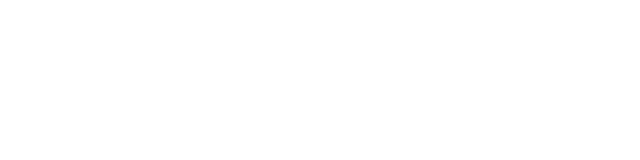
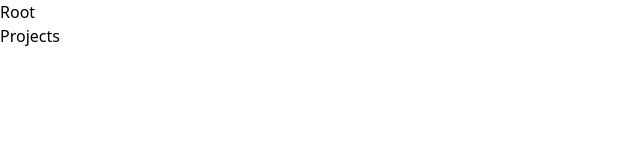
Before and after one commit to marbaez1714/rai-barnard-portfolio, a React (Vite) app: page /projects in a window 1280 px wide. Shown: the top 160 px of the page, without its empty margins (0-640 px from the left). Built offline with nearby package versions, Linux system fonts and the light colour scheme.

Commit message:
added basic routing

```diff
--- a/package.json
+++ b/package.json
@@ -11,7 +11,8 @@
   },
   "dependencies": {
     "react": "^18.2.0",
-    "react-dom": "^18.2.0"
+    "react-dom": "^18.2.0",
+    "react-router-dom": "^6.21.3"
   },
   "devDependencies": {
     "@types/react": "^18.2.43",
--- a/src/App.tsx
+++ b/src/App.tsx
@@ -1,5 +1,20 @@
+import { RouterProvider, createBrowserRouter } from "react-router-dom";
+import { About, Landing, Projects, Root } from "./screens";
+
+const router = createBrowserRouter([
+  {
+    path: "/",
+    element: <Root />,
+    children: [
+      { path: "/", element: <Landing /> },
+      { path: "/projects", element: <Projects /> },
+      { path: "/about", element: <About /> },
+    ],
+  },
+]);
+
 function App() {
-  return <></>;
+  return <RouterProvider router={router} />;
 }
 
 export default App;
--- /dev/null
+++ b/src/screens/About/About.tsx
@@ -0,0 +1,7 @@
+export const About = () => {
+  return (
+    <div>
+      <h1>About</h1>
+    </div>
+  );
+};
--- /dev/null
+++ b/src/screens/About/index.ts
@@ -0,0 +1 @@
+export * from "./About";
--- /dev/null
+++ b/src/screens/Landing/Landing.tsx
@@ -0,0 +1,7 @@
+export const Landing = () => {
+  return (
+    <div>
+      <h1>Landing</h1>
+    </div>
+  );
+};
--- /dev/null
+++ b/src/screens/Landing/index.ts
@@ -0,0 +1 @@
+export * from "./Landing";
--- /dev/null
+++ b/src/screens/Projects/Projects.tsx
@@ -0,0 +1,7 @@
+export const Projects = () => {
+  return (
+    <div>
+      <h1>Projects</h1>
+    </div>
+  );
+};
--- /dev/null
+++ b/src/screens/Projects/index.ts
@@ -0,0 +1 @@
+export * from "./Projects";
--- /dev/null
+++ b/src/screens/Root/Root.tsx
@@ -0,0 +1,10 @@
+import { Outlet } from "react-router-dom";
+
+export const Root = () => {
+  return (
+    <div>
+      <h1>Root</h1>
+      <Outlet />
+    </div>
+  );
+};
--- /dev/null
+++ b/src/screens/Root/index.ts
@@ -0,0 +1 @@
+export * from "./Root";
--- /dev/null
+++ b/src/screens/index.ts
@@ -0,0 +1,4 @@
+export * from "./Landing";
+export * from "./Root";
+export * from "./Projects";
+export * from "./About";
```
Also changed, not shown: 1 other file (tests, documents, lock files or other folders).
